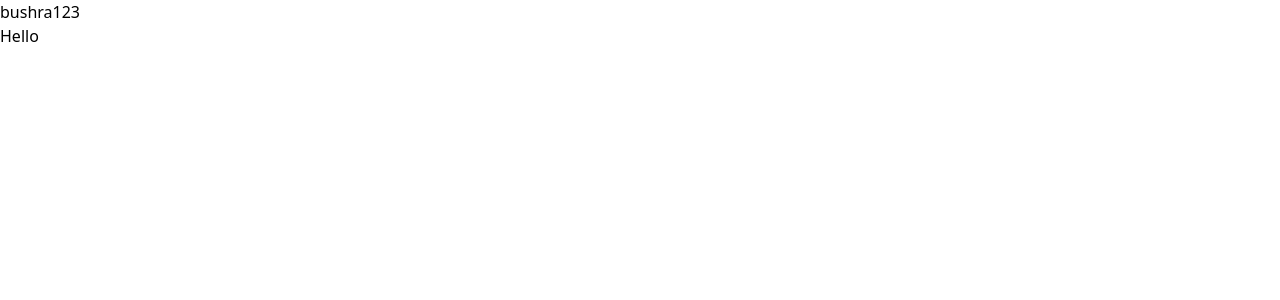
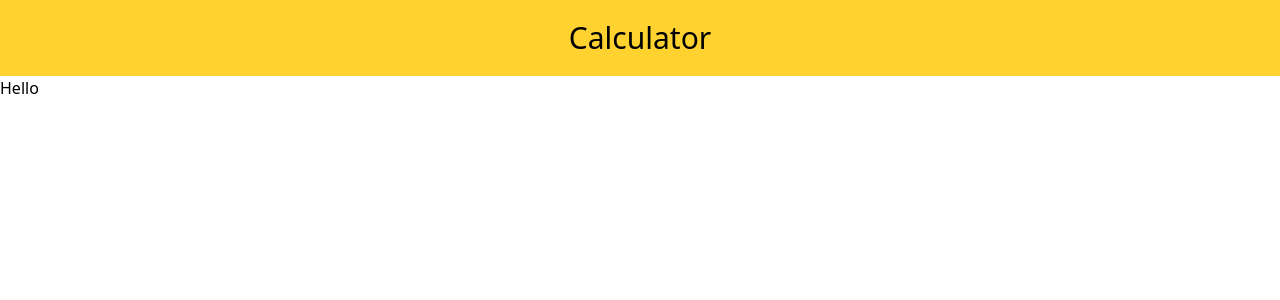
Before and after one commit to mvic89/calculator-t, a Next.js app: page / in a window 1280 px wide. Shown: the top 300 px of the page. Built offline with nearby package versions, Linux system fonts and the light colour scheme.

Commit message:
added styling

```diff
--- a/src/app/components/Header/index.tsx
+++ b/src/app/components/Header/index.tsx
@@ -4,7 +4,7 @@ interface HeaderProp {
 
 const Header = ({pageTitle}: HeaderProp) => {
   return (
-    <header>
+    <header className="text-3xl p-5 text-center bg-amber-300">
       <h1>{pageTitle}</h1>
     </header>
   )
--- a/src/app/layout.tsx
+++ b/src/app/layout.tsx
@@ -26,7 +26,7 @@ export default function RootLayout({
   return (
     <html lang="en" className="h-full">
       <body  className={`${geistSans.variable} ${geistMono.variable} antialiased h-full flex flex-col`}>
-        <Header pageTitle="bushra123"/>
+        <Header pageTitle="Calculator"/>
         {children}
       </body>
     </html>
```
